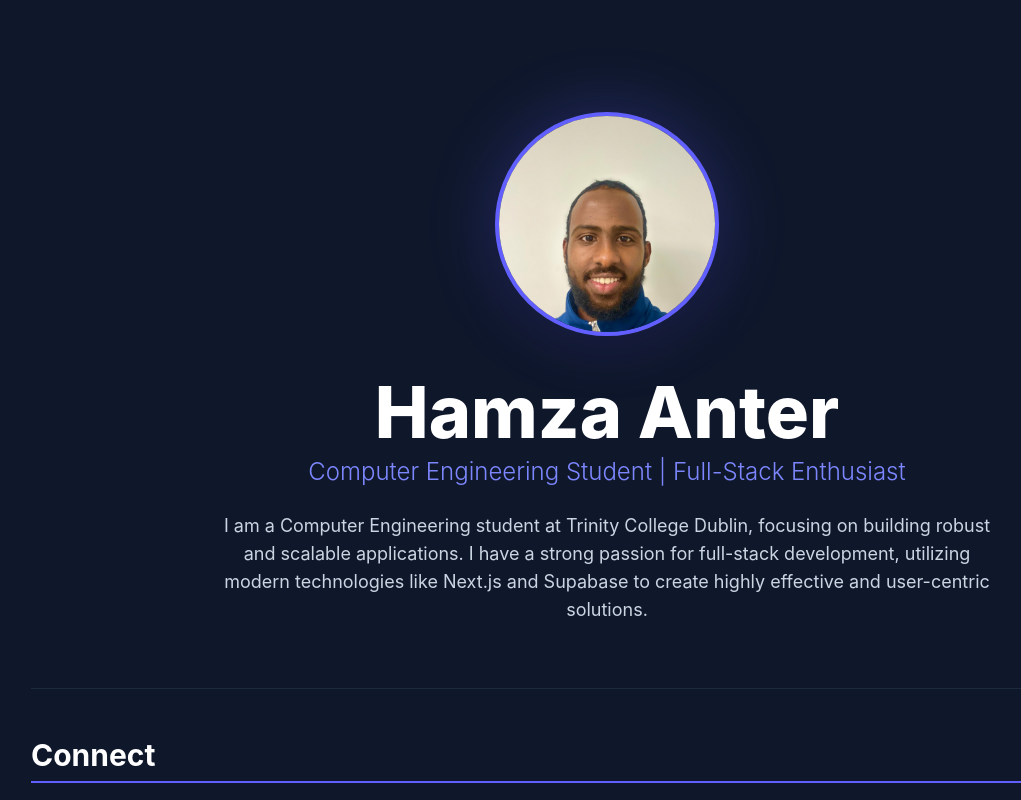
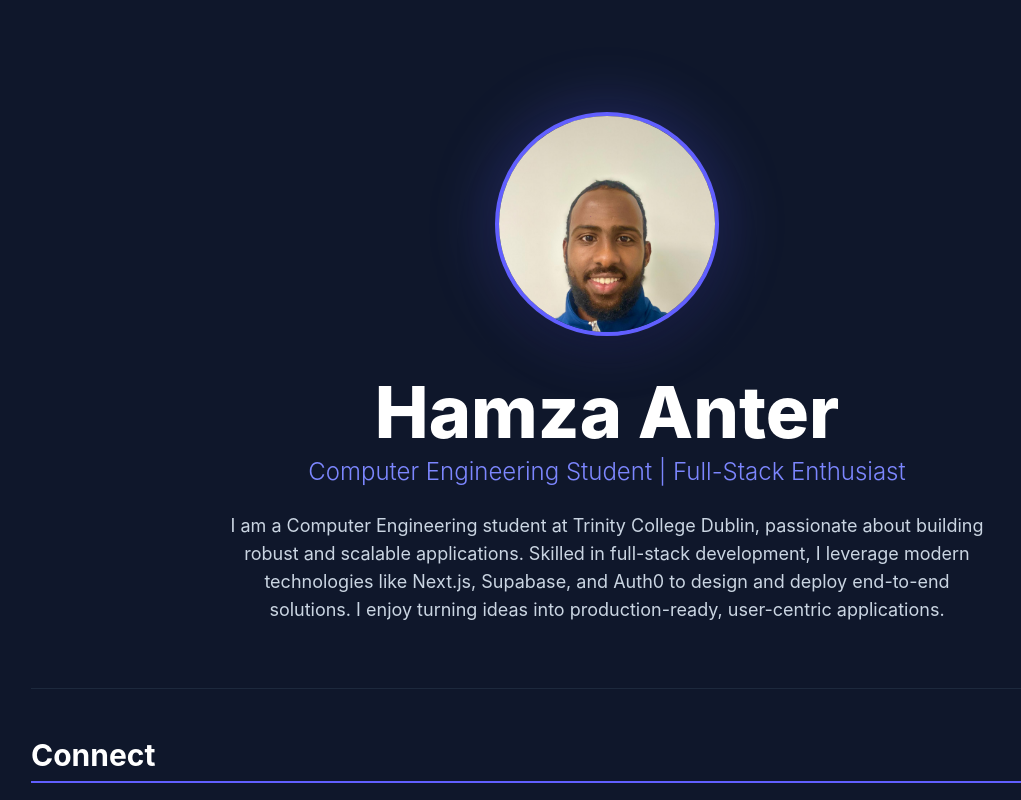
Before and after one commit to Hamza-2024/my_portfolio, a Next.js app: page / in a window 1280 px wide. Shown: the top 800 px of the page, without its empty margins (33-1054 px from the left). Built offline with nearby package versions, Linux system fonts and the light colour scheme.

Commit message:
feat: Enhance portfolio introduction with improved clarity and additional technologies

```diff
--- a/src/data/portfolioData.js
+++ b/src/data/portfolioData.js
@@ -11,7 +11,7 @@ export const PROFILE_PIC_URL = '/profile_pic.jpg';
 export const portfolioData = {
   name: "Hamza Anter",
   title: "Computer Engineering Student | Full-Stack Enthusiast",
-  intro: "I am a Computer Engineering student at Trinity College Dublin, focusing on building robust and scalable applications. I have a strong passion for full-stack development, utilizing modern technologies like Next.js and Supabase to create highly effective and user-centric solutions.",
+  intro: "I am a Computer Engineering student at Trinity College Dublin, passionate about building robust and scalable applications. Skilled in full-stack development, I leverage modern technologies like Next.js, Supabase, and Auth0 to design and deploy end-to-end solutions. I enjoy turning ideas into production-ready, user-centric applications.",
   socials: [
     { name: "LinkedIn", icon: Linkedin, url: "https://www.linkedin.com/in/hamza-anter-8b418a292/", handle: "linkedin.com/in/hamza-anter" },
     { name: "GitHub", icon: Github, url: "https://github.com/Hamza-2024?tab=overview&from=2025-07-01&to=2025-07-31", handle: "github.com/hamza" },
```
